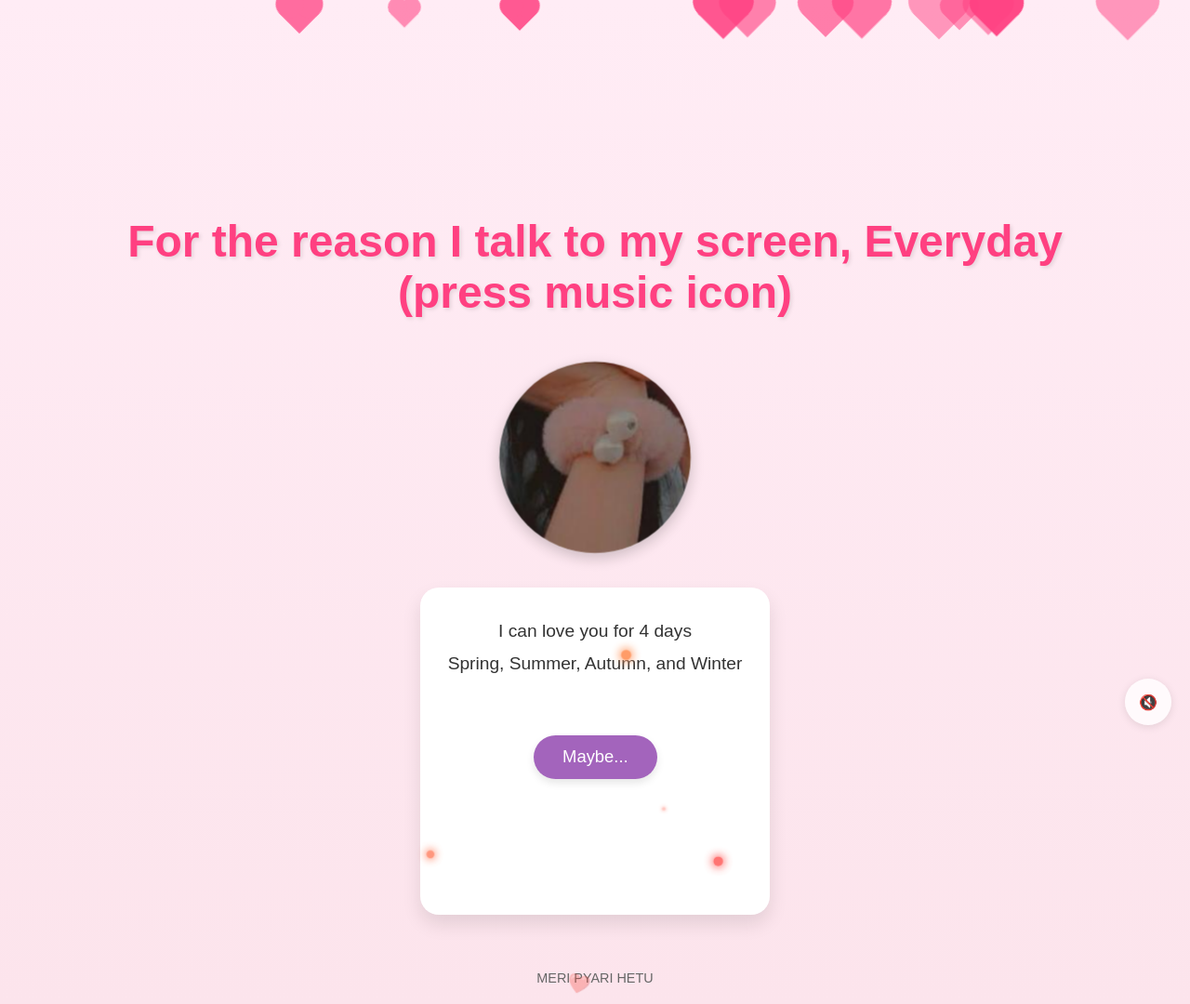
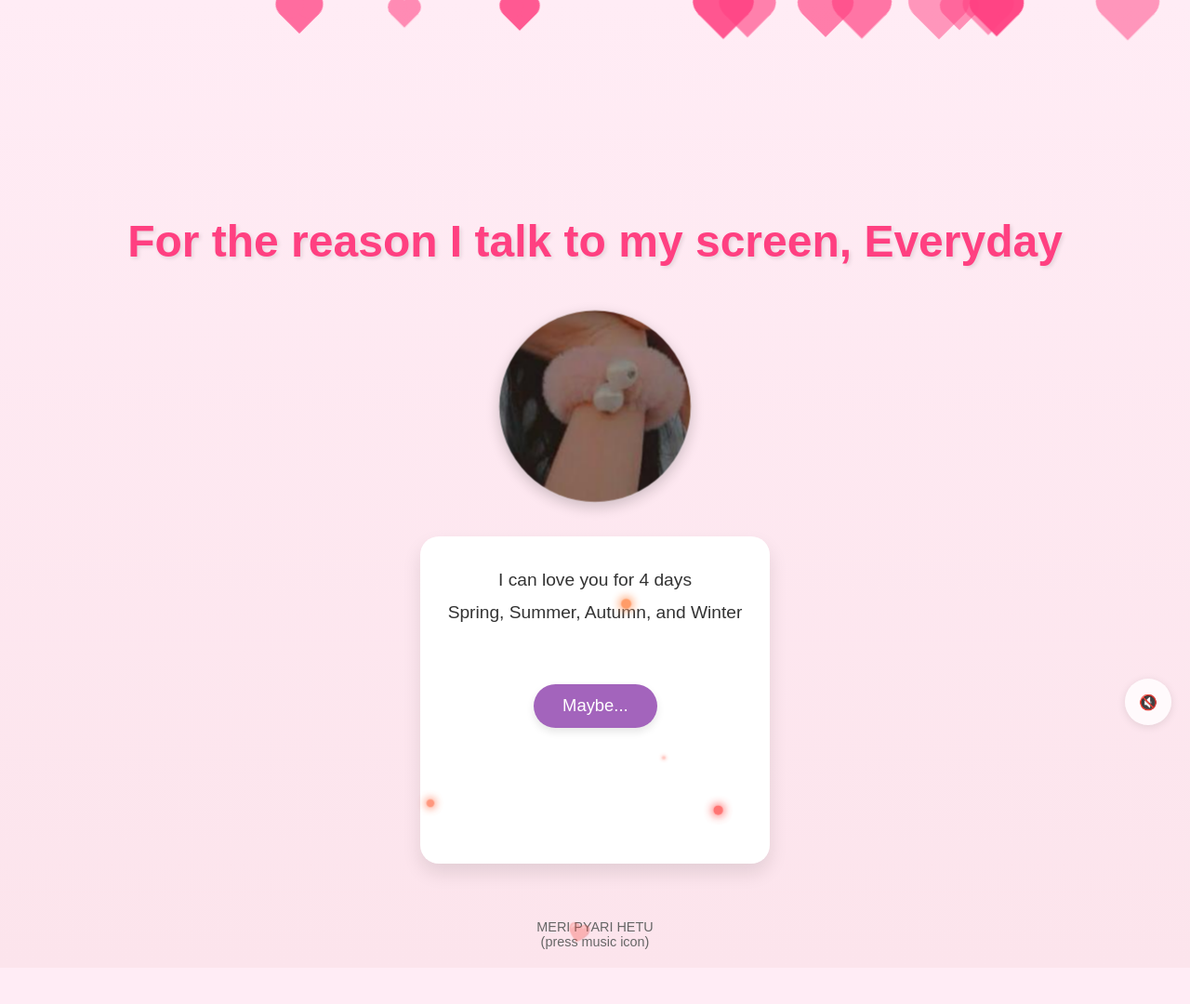
Before and after one commit to shrey-patel2104/fated_love, a plain HTML site: page index.html in a window 1280 px wide. Shown: the whole page at 93% size. After the commit the page ends 1041 px from the top, so only its background shows below. Drawn offline with Linux system fonts and the light colour scheme.

Commit message:
Update index.html

```diff
--- a/index.html
+++ b/index.html
@@ -597,8 +597,7 @@
     <div class="heart-container" id="heartContainer"></div>
 
     <div class="header">
-        <h1>For the reason I talk to my screen, Everyday<br>
-        (press music icon)<br> </h1>
+        <h1>For the reason I talk to my screen, Everyday </h1>
     </div>
     <div class="photo-frame">
         <div class="photo-placeholder">
@@ -647,7 +646,8 @@
     </div>
 
     <div class="footer">
-        MERI PYARI HETU
+        MERI PYARI HETU<br>
+        (press music icon)<br>
     </div>
 
     <audio id="backgroundMusic" loop>
```
